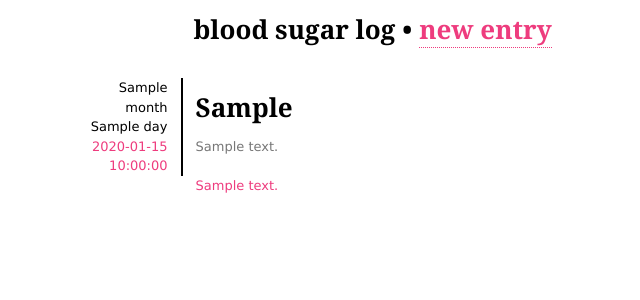
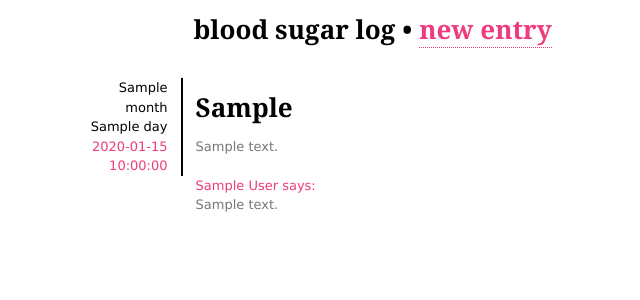
Before and after one commit to razamobin/sugarlog, a Flask app: template templates/index.html in a window 1280 px wide. Shown: the top 300 px of the page, without its empty margins (271-911 px from the left). Run offline with Flask 2, Linux system fonts and the light colour scheme; the template is opened without the code that fills it: most values are stand-ins (such as "Sample title", 1, 10 or a date in 2020); data that the repository does not hold is empty.

Commit message:
added author to comment ui, made author pink, and comment text the normal color

```diff
--- a/static/style2.css
+++ b/static/style2.css
@@ -75,7 +75,8 @@ dd {
     color: #EE3C7E;
 }
 
-.comment {
+p.author {
+    margin-bottom: 0;
     color: #EE3C7E;
 }
 
--- a/templates/index.html
+++ b/templates/index.html
@@ -26,6 +26,7 @@
             <h2>{{ entry.blood_sugar }}</h2>
             <p>{{ entry.notes }}</p>
             {% for comment in commentsHash[entry.entry_id] %}
+            <p class="author">{{ comment.author}} says:</p>
             <p class="comment">{{ comment.comment }}</p>
             {% endfor %}
         </dd>
```
Also changed, not shown: 1 other file.
